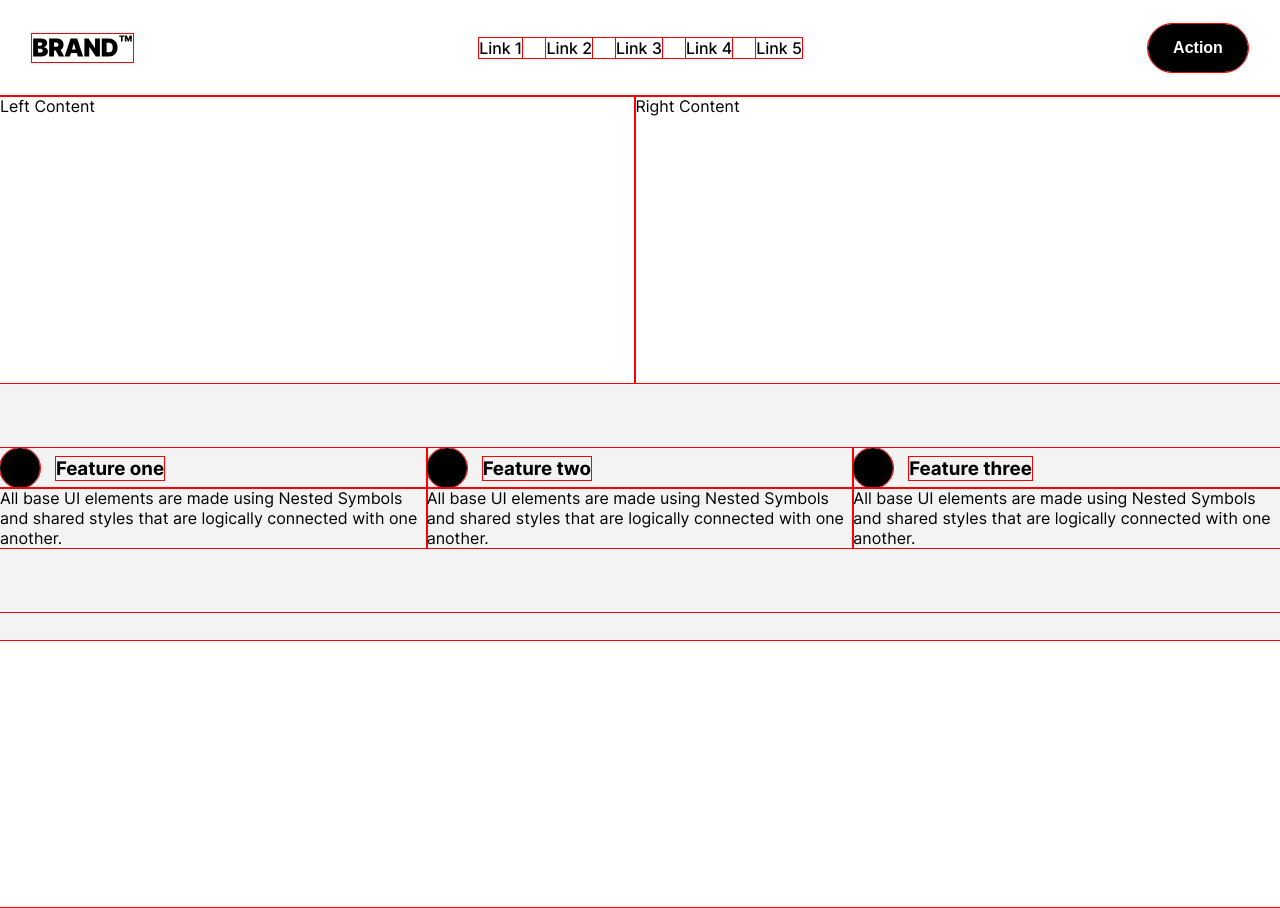
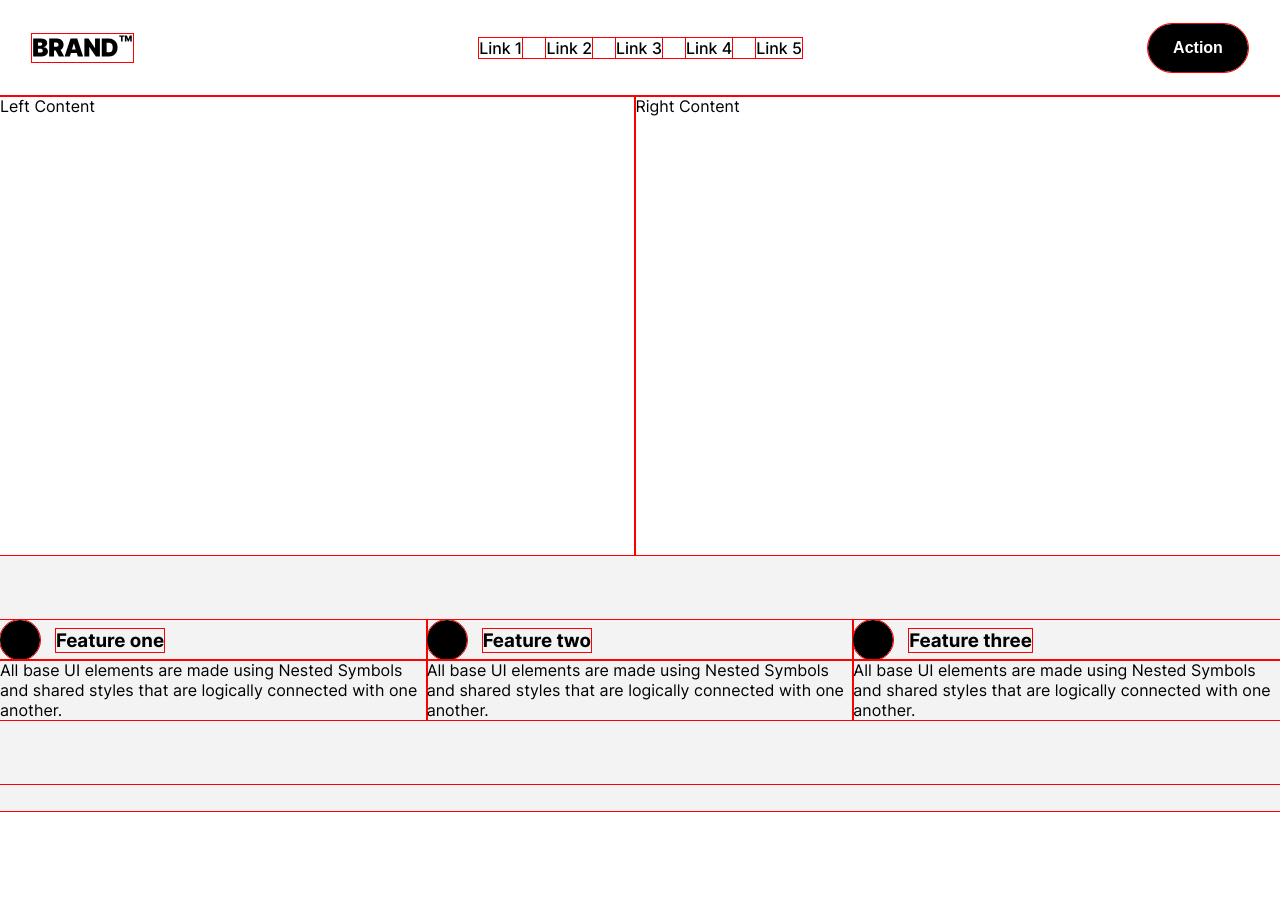
Before and after one commit to asbhogal/React-Brand-Responsive-Web-Page, a React app: page / in a window 1280 px wide. After the commit the page ends 812 px from the top, so only its background shows below. Built offline with nearby package versions, Linux system fonts and the light colour scheme; the HTML template or start-up script is replaced by a standard one.

Commit message:
ran build-prod for deployment

```diff
--- a/src/components/Container.jsx
+++ b/src/components/Container.jsx
@@ -7,24 +7,24 @@ const Container = () => {
                 <article className="SummaryContent">
                     <ul className="SummaryContentList">
                         <li>
-                            <section>
+                            <div>
                                 <span className="FeaturePoint"></span>
                                 <h3>Feature one</h3>
-                            </section>
+                            </div>
                             <p>All base UI elements are made using Nested Symbols and shared styles that are logically connected with one another.</p>
                         </li>
                         <li>
-                            <section>
+                            <div>
                                 <span className="FeaturePoint"></span>
                                 <h3>Feature two</h3>
-                            </section>
+                            </div>
                             <p>All base UI elements are made using Nested Symbols and shared styles that are logically connected with one another.</p>
                         </li>
                         <li>
-                            <section>
+                            <div>
                                <span className="FeaturePoint"></span>
                                <h3>Feature three</h3>
-                            </section>
+                            </div>
                             <p>All base UI elements are made using Nested Symbols and shared styles that are logically connected with one another.</p>
                         </li>
                     </ul>
--- a/src/scss/_components/_container.scss
+++ b/src/scss/_components/_container.scss
@@ -11,7 +11,7 @@
         padding: 64px 0px;
         justify-content: center;
         list-style-type: none;
-        section {
+        div {
             flex-direction: row;
             display: flex;
             align-items: center;
@@ -28,7 +28,3 @@
         }
     }
 }
-
-.HeroSection {
-    height: 812px;
-}
--- a/src/scss/_partials/_responsive.scss
+++ b/src/scss/_partials/_responsive.scss
@@ -6,6 +6,10 @@
         .SummaryContent {
             grid-column: 1 / 3;
             height: 256px;
+        }
+        .LeftContent,
+        .RightContent {
+            height: 460px;
         }
     }
 }
@@ -18,6 +22,10 @@
         .SummaryContent {
             grid-column: 1 / 3;
             height: 256px;
+        }
+        .LeftContent,
+        .RightContent {
+            height: 460px;
         }
     }
 }
```
Also changed, not shown: 17 other files (tests, documents, lock files or other folders).
